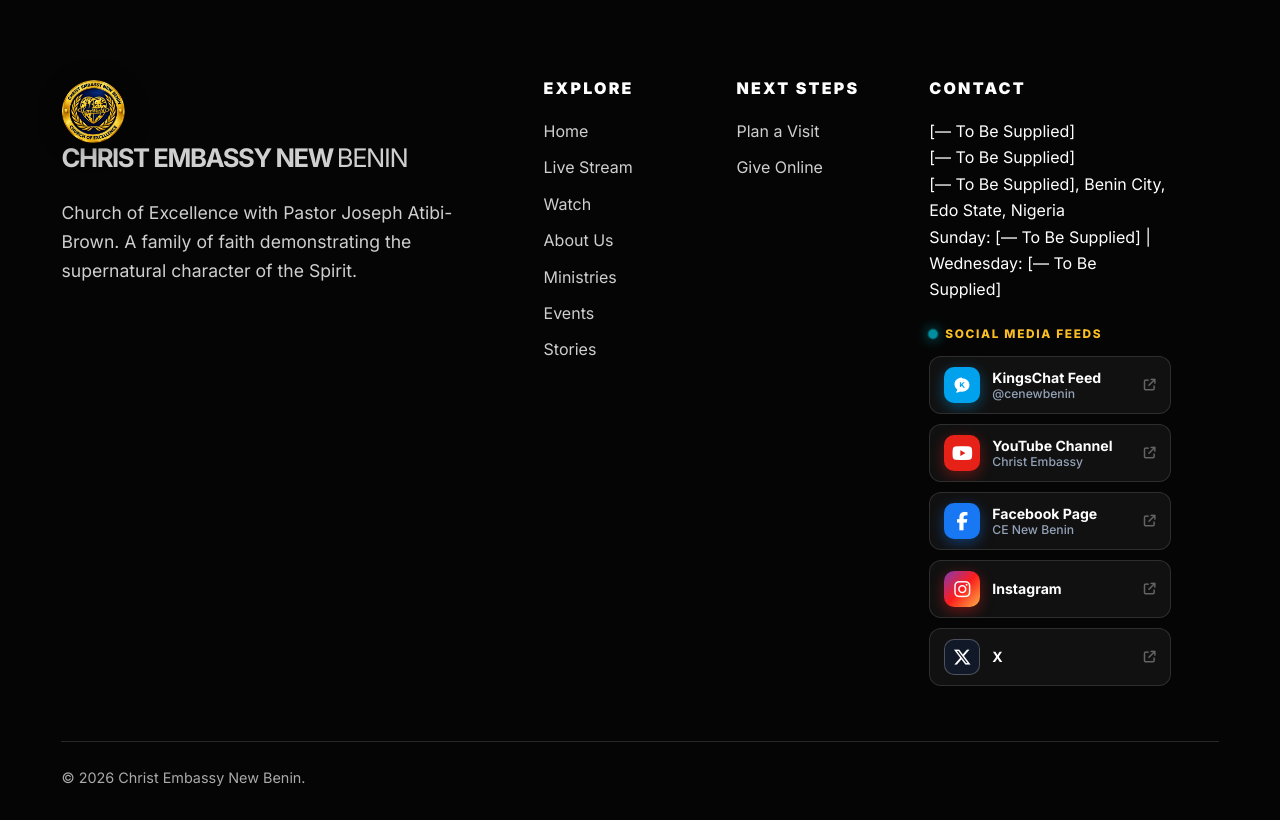
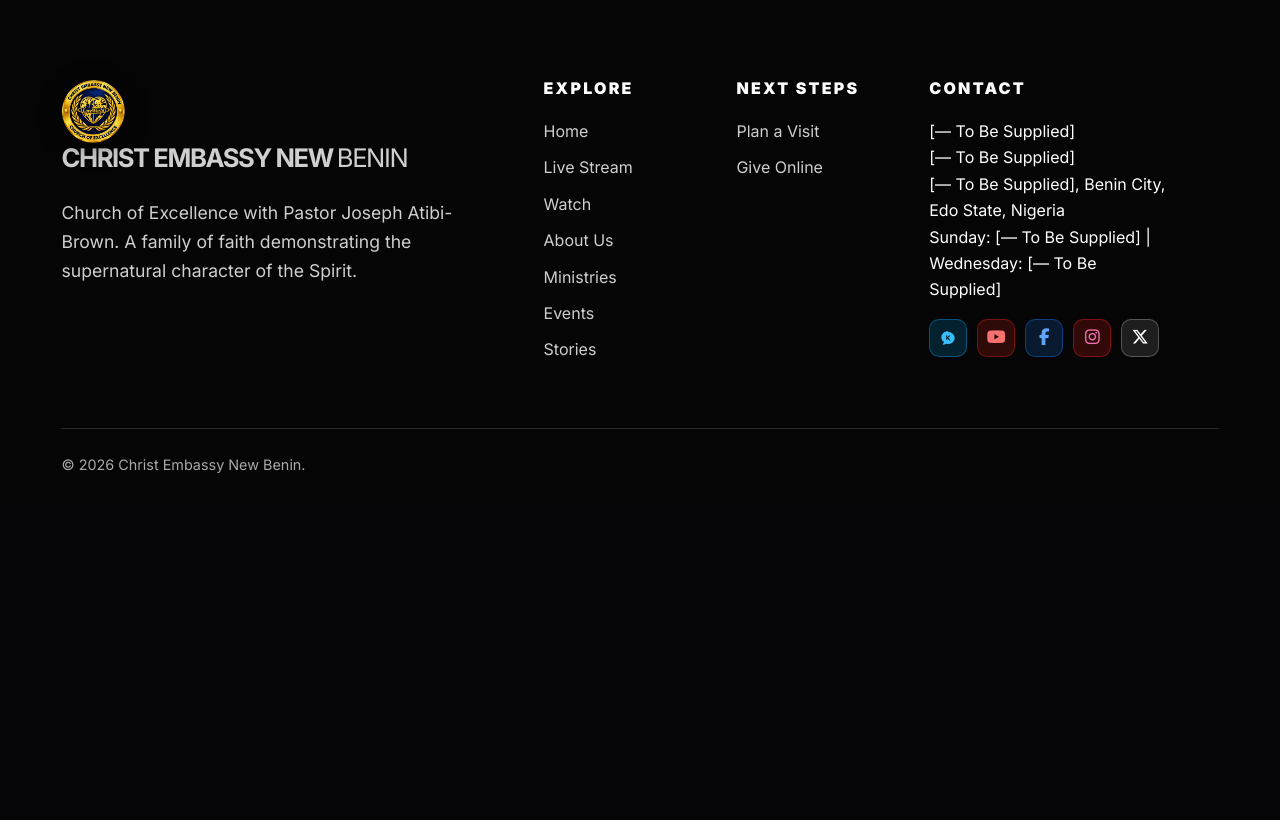
Before and after one commit to gitfem/cec-new-benin, a PHP site: page / in a window 1280 px wide. Shown: the part 3863-4683 px from the top of the page. After the commit the page ends 4336 px from the top, so only its background shows below. Run offline with PHP 8.4, Linux system fonts and the light colour scheme.

Commit message:
Reformat footer social media buttons to a compact, space-efficient horizontal icon row

```diff
--- a/assets/css/style.css
+++ b/assets/css/style.css
@@ -1298,189 +1298,91 @@ body{font-family:var(--friendly-sans);font-size:16px;line-height:1.65}.hero-cont
 }
 
 /* ==========================================================================
-   SOCIAL MEDIA FEED & CONNECT BUTTONS - PROFESSIONAL FORMATTING
+   FOOTER COMPACT SOCIAL MEDIA BUTTONS
    ========================================================================== */
-.footer-social-wrapper {
-  margin-top: 22px;
-}
-.footer-social-title {
+.footer-social-compact {
+  margin-top: 14px;
+}
+.social-compact-row {
   display: flex;
   align-items: center;
-  gap: 8px;
-  font-size: 0.74rem;
-  font-weight: 800;
-  letter-spacing: 0.14em;
-  text-transform: uppercase;
-  color: #fbbf24;
-  margin-bottom: 12px;
-}
-.social-feed-pulse {
-  width: 8px;
-  height: 8px;
-  border-radius: 50%;
-  background: #00e5ff;
-  box-shadow: 0 0 10px #00e5ff;
-  animation: feedPulse 2s infinite ease-in-out;
-  display: inline-block;
+  gap: 10px;
+  flex-wrap: wrap;
+}
+.social-icon-btn {
+  width: 38px;
+  height: 38px;
+  border-radius: 10px;
+  display: inline-flex !important;
+  align-items: center;
+  justify-content: center;
+  background: rgba(255, 255, 255, 0.08);
+  border: 1px solid rgba(255, 255, 255, 0.16);
+  color: #ffffff !important;
+  font-size: 1.05rem;
+  transition: all 0.22s ease;
+  text-decoration: none !important;
+  margin-bottom: 0 !important;
   flex-shrink: 0;
 }
-@keyframes feedPulse {
-  0%, 100% { transform: scale(1); opacity: 0.95; }
-  50% { transform: scale(1.35); opacity: 0.45; }
-}
-.social-feed-grid {
-  display: flex;
-  flex-direction: column;
-  gap: 10px;
-  width: 100%;
-}
-.social-feed-btn {
-  display: flex !important;
-  align-items: center;
-  gap: 12px;
-  padding: 10px 14px;
-  background: rgba(255, 255, 255, 0.05);
-  border: 1px solid rgba(255, 255, 255, 0.12);
-  border-radius: 12px;
+.social-icon-btn.social-kingchat {
+  background: rgba(0, 162, 237, 0.18);
+  border-color: rgba(0, 162, 237, 0.4);
+  color: #38bdf8 !important;
+}
+.social-icon-btn.social-youtube {
+  background: rgba(230, 33, 23, 0.18);
+  border-color: rgba(230, 33, 23, 0.4);
+  color: #f87171 !important;
+}
+.social-icon-btn.social-facebook {
+  background: rgba(24, 119, 242, 0.18);
+  border-color: rgba(24, 119, 242, 0.4);
+  color: #60a5fa !important;
+}
+.social-icon-btn.social-instagram {
+  background: rgba(253, 29, 29, 0.18);
+  border-color: rgba(253, 29, 29, 0.4);
+  color: #f472b6 !important;
+}
+.social-icon-btn.social-twitter {
+  background: rgba(255, 255, 255, 0.1);
+  border-color: rgba(255, 255, 255, 0.25);
   color: #ffffff !important;
-  text-decoration: none !important;
-  transition: all 0.24s cubic-bezier(0.16, 1, 0.3, 1);
-  margin-bottom: 0 !important;
-  width: 100%;
-  position: relative;
-  overflow: hidden;
-  box-sizing: border-box;
-}
-.social-feed-btn:before {
-  content: "";
-  position: absolute;
-  left: 0;
-  top: 0;
-  bottom: 0;
-  width: 3px;
-  background: transparent;
-  transition: background 0.22s ease;
-}
-.social-feed-icon-box {
-  width: 36px;
-  height: 36px;
-  border-radius: 10px;
-  display: grid;
-  place-items: center;
-  flex-shrink: 0;
-  font-size: 1.15rem;
-  transition: transform 0.22s ease;
-}
-.social-feed-btn.social-kingchat .social-feed-icon-box {
+}
+.social-icon-btn:hover {
+  transform: translateY(-2px);
+  box-shadow: 0 6px 18px rgba(0, 0, 0, 0.35);
+  color: #ffffff !important;
+}
+.social-icon-btn.social-kingchat:hover {
   background: #00a2ed;
-  color: #ffffff;
-  box-shadow: 0 4px 14px rgba(0, 162, 237, 0.4);
-}
-.social-feed-btn.social-youtube .social-feed-icon-box {
+  border-color: #00a2ed;
+  color: #ffffff !important;
+}
+.social-icon-btn.social-youtube:hover {
   background: #e62117;
-  color: #ffffff;
-  box-shadow: 0 4px 14px rgba(230, 33, 23, 0.4);
-}
-.social-feed-btn.social-facebook .social-feed-icon-box {
+  border-color: #e62117;
+  color: #ffffff !important;
+}
+.social-icon-btn.social-facebook:hover {
+  border-color: #1877f2;
   background: #1877f2;
-  color: #ffffff;
-  box-shadow: 0 4px 14px rgba(24, 119, 242, 0.4);
-}
-.social-feed-btn.social-instagram .social-feed-icon-box {
+  color: #ffffff !important;
+}
+.social-icon-btn.social-instagram:hover {
   background: linear-gradient(135deg, #833ab4, #fd1d1d, #fcb045);
-  color: #ffffff;
-  box-shadow: 0 4px 14px rgba(253, 29, 29, 0.4);
-}
-.social-feed-btn.social-twitter .social-feed-icon-box {
-  background: #111827;
-  color: #ffffff;
-  border: 1px solid rgba(255, 255, 255, 0.25);
-}
-.social-feed-body {
-  display: flex;
-  flex-direction: column;
-  min-width: 0;
-  flex-grow: 1;
-}
-.social-feed-name {
-  font-size: 0.88rem;
-  font-weight: 700;
-  color: #ffffff;
-  line-height: 1.25;
-  white-space: nowrap;
-  overflow: hidden;
-  text-overflow: ellipsis;
-}
-.social-feed-handle {
-  font-size: 0.76rem;
-  font-weight: 500;
-  color: #94a3b8;
-  line-height: 1.25;
-  white-space: nowrap;
-  overflow: hidden;
-  text-overflow: ellipsis;
-}
-.social-feed-arrow {
-  font-size: 0.74rem;
-  color: rgba(255, 255, 255, 0.35);
-  margin-left: auto;
-  flex-shrink: 0;
-  transition: all 0.22s ease;
-}
-.social-feed-btn:hover {
-  background: rgba(255, 255, 255, 0.11);
-  transform: translateY(-2px);
-  box-shadow: 0 8px 24px rgba(0, 0, 0, 0.38);
-}
-.social-feed-btn.social-kingchat:hover {
-  border-color: #00a2ed;
-}
-.social-feed-btn.social-kingchat:hover:before {
-  background: #00a2ed;
-}
-.social-feed-btn.social-youtube:hover {
-  border-color: #e62117;
-}
-.social-feed-btn.social-youtube:hover:before {
-  background: #e62117;
-}
-.social-feed-btn.social-facebook:hover {
-  border-color: #1877f2;
-}
-.social-feed-btn.social-facebook:hover:before {
-  background: #1877f2;
-}
-.social-feed-btn:hover .social-feed-icon-box {
-  transform: scale(1.08);
-}
-.social-feed-btn:hover .social-feed-arrow {
-  color: #ffffff;
-  transform: translate(2px, -2px);
+  border-color: #fd1d1d;
+  color: #ffffff !important;
 }
 .kingschat-svg {
   display: inline-block;
   vertical-align: middle;
 }
-
-.footer .social-link{
-  min-width:38px;
-  min-height:38px;
-  display:inline-flex;
-  align-items:center;
-  justify-content:center;
-  gap:8px;
-  padding:6px 14px;
-  margin:0;
-  border:1px solid rgba(255,255,255,.22);
-  border-radius:999px;
-  color:#fff;
-  transition:.2s;
-  text-decoration:none;
-}
-.footer .social-link:hover{
-  background:#177a87;
-  border-color:#177a87;
-  color:#fff;
+.kingchat-icon {
+  font-weight: 900;
+  font-size: 0.95rem;
+  line-height: 1;
 }
 .desktop-loader-shell{
   min-height:100svh;
--- a/index.html
+++ b/index.html
@@ -30,7 +30,7 @@
   <link href="https://fonts.googleapis.com/css2?family=Cormorant+Garamond:wght@500;600;700&family=Inter:wght@400;500;600;700;800;900&display=swap" rel="stylesheet">
   <link href="https://cdn.jsdelivr.net/npm/bootstrap@5.3.3/dist/css/bootstrap.min.css" rel="stylesheet">
   <link href="https://cdnjs.cloudflare.com/ajax/libs/font-awesome/6.5.0/css/all.min.css" rel="stylesheet">
-  <link href="assets/css/style.css?v=12" rel="stylesheet">
+  <link href="assets/css/style.css?v=13" rel="stylesheet">
 </head>
 <body>
 <div id="app" :class="{'menu-open': mobileMenu}">
@@ -162,25 +162,14 @@
         <div class="col-lg-3">
           <h6>Contact</h6>
           <p><span v-if="cms.site.phone">{{ cms.site.phone }}<br></span><span v-if="cms.site.email">{{ cms.site.email }}<br></span><span v-if="cms.site.address">{{ cms.site.address }}<br></span><span v-if="cms.site.office_hours">{{ cms.site.office_hours }}</span></p>
-          <div class="footer-social-wrapper" v-if="socialLinks.length">
-            <div class="footer-social-title">
-              <span class="social-feed-pulse"></span>
-              <span>Social Media Feeds</span>
-            </div>
-            <div class="social-feed-grid">
-              <a v-for="social in socialLinks" :href="social.url" target="_blank" rel="noopener" :aria-label="social.label" :title="social.feedLabel || social.label" :class="'social-feed-btn social-' + social.key">
-                <span class="social-feed-icon-box">
-                  <i v-if="social.icon" :class="social.icon"></i>
-                  <svg v-else-if="social.key === 'kingchat'" class="kingschat-svg" viewBox="0 0 24 24" width="18" height="18" fill="currentColor">
-                    <path d="M12 2C6.48 2 2 6.03 2 11c0 2.87 1.5 5.43 3.86 7.03-.17.97-.68 2.37-1.78 3.44-.22.21-.08.57.22.58 1.83.07 3.66-.54 4.96-1.52.88.29 1.83.47 2.74.47 5.52 0 10-4.03 10-9s-4.48-9-10-9zm-1.2 12.8h-1.6V8.2h1.6v2.9l2.7-2.9h2.1l-3 3.2 3.2 4.4h-2.1l-2.1-3-0.8.8v2.2z"/>
-                  </svg>
-                  <span v-else class="kingchat-icon">K</span>
-                </span>
-                <span class="social-feed-body">
-                  <span class="social-feed-name">{{ social.feedLabel || social.label }}</span>
-                  <span v-if="social.handle" class="social-feed-handle">{{ social.handle }}</span>
-                </span>
-                <i class="fa-solid fa-arrow-up-right-from-square social-feed-arrow"></i>
+          <div class="footer-social-compact" v-if="socialLinks.length">
+            <div class="social-compact-row">
+              <a v-for="social in socialLinks" :href="social.url" target="_blank" rel="noopener" :aria-label="social.label" :title="social.feedLabel || social.label" :class="'social-icon-btn social-' + social.key">
+                <i v-if="social.icon" :class="social.icon"></i>
+                <svg v-else-if="social.key === 'kingchat'" class="kingschat-svg" viewBox="0 0 24 24" width="16" height="16" fill="currentColor">
+                  <path d="M12 2C6.48 2 2 6.03 2 11c0 2.87 1.5 5.43 3.86 7.03-.17.97-.68 2.37-1.78 3.44-.22.21-.08.57.22.58 1.83.07 3.66-.54 4.96-1.52.88.29 1.83.47 2.74.47 5.52 0 10-4.03 10-9s-4.48-9-10-9zm-1.2 12.8h-1.6V8.2h1.6v2.9l2.7-2.9h2.1l-3 3.2 3.2 4.4h-2.1l-2.1-3-0.8.8v2.2z"/>
+                </svg>
+                <span v-else class="kingchat-icon">K</span>
               </a>
             </div>
           </div>
```
